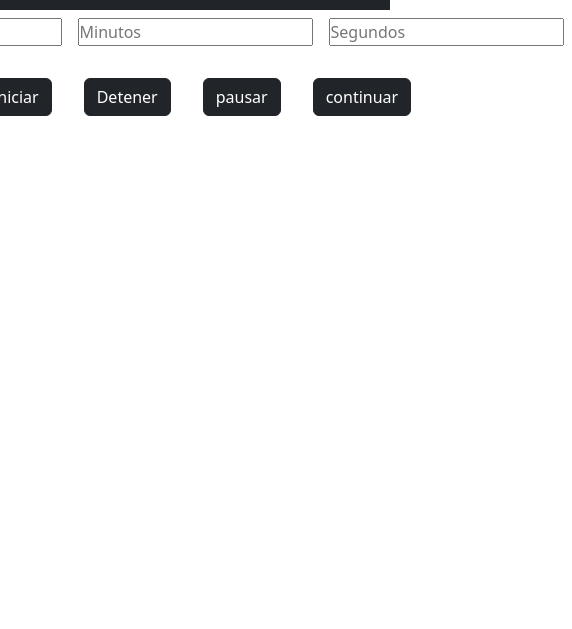
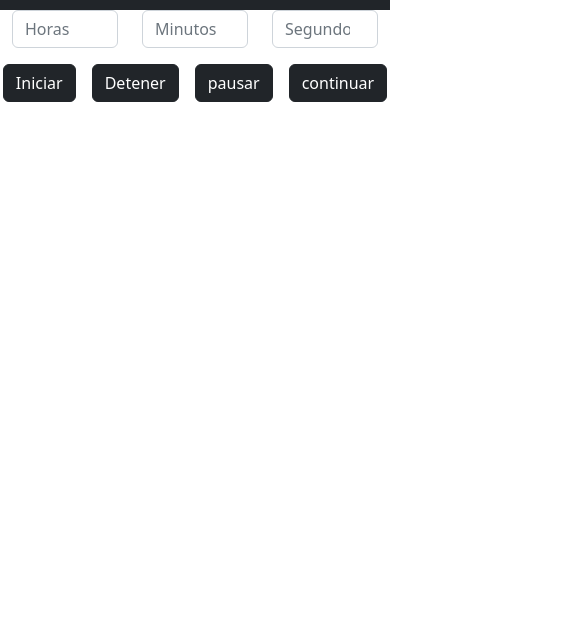
Before and after one commit to RoxaniaGomez/temporizador, a plain HTML site: page index.html in a window 390 px wide. Shown: the part 96-725 px from the top of the page, 572 px wide, since content can reach past the window. Drawn offline with nearby package versions, Linux system fonts and the light colour scheme.

Commit message:
coregido responsive

```diff
--- a/index.html
+++ b/index.html
@@ -24,34 +24,30 @@
 
     </header>
     <main class="container">
-        <div class="container">
-            <div class="d-flex justify-content-center ">
-
-                <div class="form-group p-2">
-                    <input type="number" id="horas" placeholder="Horas">
+        <form>
+            <div class="row ">
+                <div class=" col">
+                    <input type="number" id="horas" placeholder="Horas" class="form-control">
+                </div>
+                <div class=" col">
+                    <input type="number" id="minutos" placeholder="Minutos" class="form-control">
                 </div>
 
-
-                <div class="form-group  p-2">
-                    <input type="number" id="minutos" placeholder="Minutos">
+                <div class=" col">
+                    <input type="number" id="segundos" placeholder="Segundos" class="form-control">
                 </div>
-
-                <div class="form-group p-2">
-                    <input type="number" id="segundos" placeholder="Segundos">
-                </div>
-
             </div>
-        </div>
+        </form>
         <div id="temporizador" class="display-2 d-flex justify-content-center"></div>
         <div class="container d-flex justify-content-center p-2">
 
-            <button class="btn btn-dark m-3" onclick="iniciarTemporizador()" id="iniciar">Iniciar</button>
+            <button class="btn btn-dark m-2" onclick="iniciarTemporizador()" id="iniciar">Iniciar</button>
 
-            <button class="btn btn-dark m-3" onclick="detenerTemporizador()" id="detener">Detener</button>
+            <button class="btn btn-dark m-2" onclick="detenerTemporizador()" id="detener">Detener</button>
 
-            <button class="btn btn-dark m-3" onclick="pausarTemporizador()" id="pausar">pausar</button>
+            <button class="btn btn-dark m-2" onclick="pausarTemporizador()" id="pausar">pausar</button>
 
-            <button class="btn btn-dark m-3" onclick="continuarTemporizador()" id="continuar">continuar</button>
+            <button class="btn btn-dark m-2" onclick="continuarTemporizador()" id="continuar">continuar</button>
 
         </div>
     </main>
@@ -61,7 +57,7 @@
                 <svg xmlns="http://www.w3.org/2000/svg" width="100px" fill="currentColor" class="bi bi-github"
                     viewBox="0 0 16 16">
                     <path
-                        d="M8 0C3.58 0 0 3.58 0 8c0 3. m-2.29 6.53 5.47 7.59.4.07.55-.17.55-.38 0-.19-.01-.82-.01-1.49-2.01.37-2.53-.49-2.69-.94-.09-.23-.48-.94-.82-1.13-.28-.15-.68-.52-.01-.53.63-.01 1.08.58 1.23.82.72 1.21 1.87.87 2.33.66.07-.52.28-.87.51-1.07-1.78-.2-3.64-.89-3.64-3.95 0-.87.31-1.59.82-2.15-.08-.2-.36-1.02.08-2.12 0 0 .67-.21 2.2.82.64-.18 1.32-.27 2-.27.68 0 1.36.09 2 .27 1.53-1.04 2.2-.82 2.2-.82.44 1.1.16 1.92.08 2.12.51.56.82 1.27.82 2.15 0 3.07-1.87 3.75-3.65 3.95.29.25.54.73.54 1.48 0 1.07-.01 1.93-.01 2.2 0 .21.15.46.55.38A8.012 8.012 0 0 0 16 8c0-4.42-3.58-8-8-8z" />
+                        d="M8 0C3.58 0 0 3.58 0 8c0 3.54 2.29 6.53 5.47 7.59.4.07.55-.17.55-.38 0-.19-.01-.82-.01-1.49-2.01.37-2.53-.49-2.69-.94-.09-.23-.48-.94-.82-1.13-.28-.15-.68-.52-.01-.53.63-.01 1.08.58 1.23.82.72 1.21 1.87.87 2.33.66.07-.52.28-.87.51-1.07-1.78-.2-3.64-.89-3.64-3.95 0-.87.31-1.59.82-2.15-.08-.2-.36-1.02.08-2.12 0 0 .67-.21 2.2.82.64-.18 1.32-.27 2-.27.68 0 1.36.09 2 .27 1.53-1.04 2.2-.82 2.2-.82.44 1.1.16 1.92.08 2.12.51.56.82 1.27.82 2.15 0 3.07-1.87 3.75-3.65 3.95.29.25.54.73.54 1.48 0 1.07-.01 1.93-.01 2.2 0 .21.15.46.55.38A8.012 8.012 0 0 0 16 8c0-4.42-3.58-8-8-8z" />
                 </svg>
             </a>
         </div>
```
